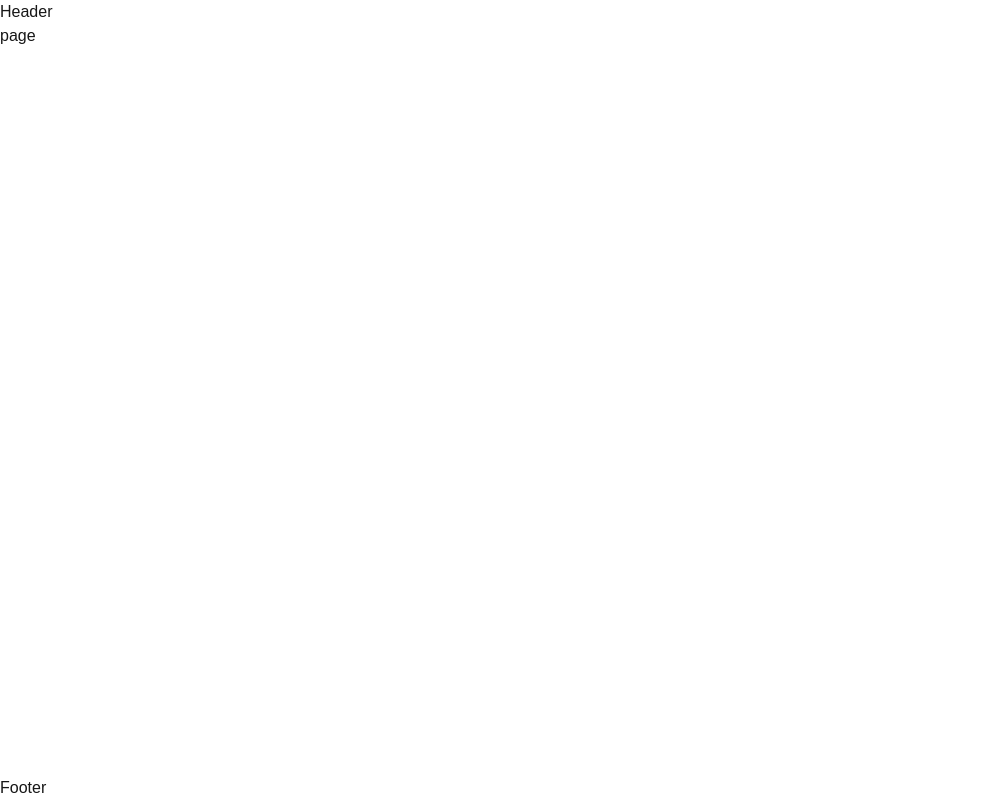
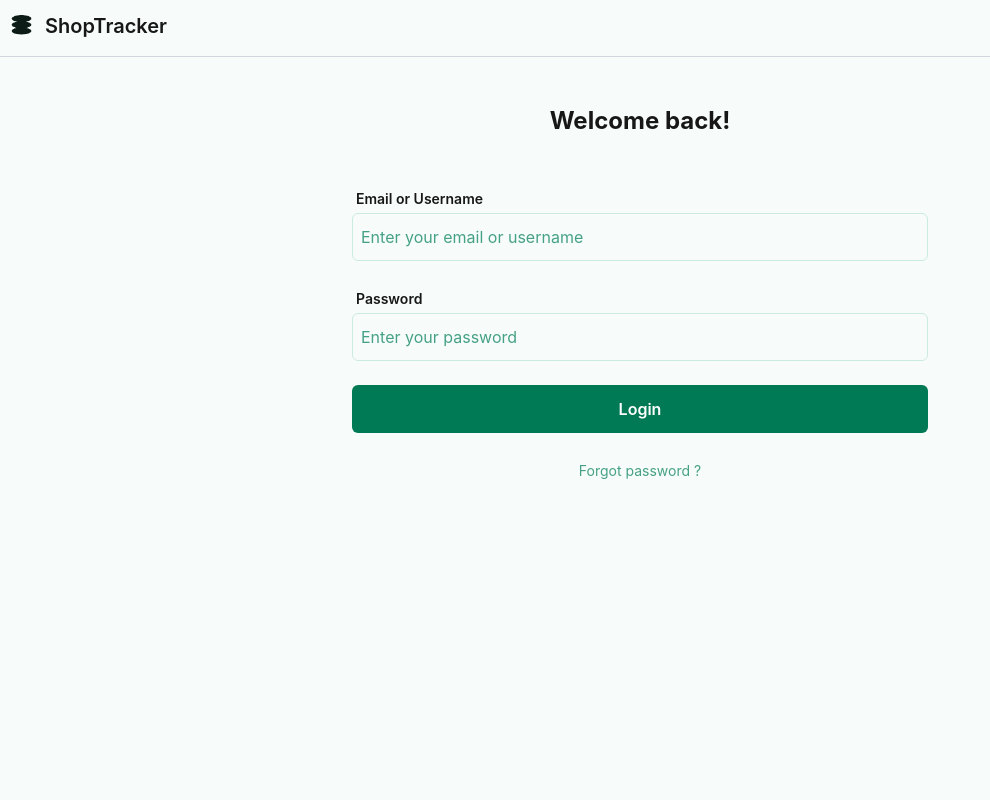
Before and after one commit to Jamison-lii/shopTracker-, a Next.js app: page / in a window 1280 px wide. Shown: the whole page, without its empty margins (0-990 px from the left). Built offline with nearby package versions, Linux system fonts and the light colour scheme.

Commit message:
login page progress

```diff
--- a/src/app/(dashboard)/layout.tsx
+++ b/src/app/(dashboard)/dashboard/layout.tsx
@@ -13,7 +13,7 @@ export default function DashboardLayout({ children }: DashboardLayoutProps) {
   return (
     <div className="dashboard-layout flex flex-col min-h-screen">
       <Header />
-      <main className="flex-1">{children}</main>
+      <main className="">{children}</main>
       <Footer />
     </div>
   );
--- /dev/null
+++ b/src/components/inputField/InputField.tsx
@@ -0,0 +1,34 @@
+"use client";
+
+import React from "react";
+
+interface InputFieldProps {
+  label: string;
+  placeholder: string;
+  type?: string;
+  value: string;
+  onChange: (e: React.ChangeEvent<HTMLInputElement>) => void;
+}
+
+const InputField: React.FC<InputFieldProps> = ({
+  label,
+  placeholder,
+  type = "text",
+  value,
+  onChange,
+}) => {
+  return (
+    <div className="flex pt-3 flex-col">
+      <div className="text-sm font-semibold ml-1">{label}</div>
+      <input
+        type={type}
+        value={value}
+        onChange={onChange}
+        className="border h-12 placeholder-[#45A185] border-[#CCEBE0] rounded-md p-2 mt-1 focus:outline-none focus:ring-2 focus:ring-[#45A185]"
+        placeholder={placeholder}
+      />
+    </div>
+  );
+};
+
+export default InputField;
--- a/src/components/login/Login.tsx
+++ b/src/components/login/Login.tsx
@@ -1,20 +1,68 @@
-import React from "react";
+"use client";
+import React, { useState } from "react";
+import InputField from "../inputField/InputField";
+import { useRouter } from "next/navigation";
 
 const Login = () => {
-  return(
-   <div className="flex justify-center items-center mt-16">
-     <div className="flex flex-col w-xl">
+  const [email, setEmail] = useState("");
+  const [password, setPassword] = useState("");
+  const router = useRouter();
+
+
+    const handleSave = () => {
+    // 🔎 Basic validation checks
+    if (!email || !password) {
+      alert("⚠️ Please fill in both email and password.");
+      return;
+    }
+
+    // 📧 Email format validation (simple regex)
+    const emailRegex = /^[^\s@]+@[^\s@]+\.[^\s@]+$/;
+    if (!emailRegex.test(email)) {
+      alert("❌ Please enter a valid email address.");
+      return;
+    }
+
+    // 💾 Save to localStorage if validation passes
+    const userData = { email, password };
+    localStorage.setItem("userData", JSON.stringify(userData));
+
+    alert("✅ Data saved to local storage!");
+    router.push("/dashboard");
+  };
+
+
+
+  return (
+    <div className="flex justify-center items-center mt-10">
+      <div className="flex flex-col w-xl">
         <div className="flex flex-col">
-            <div className="text-sm font-semibold ml-1">Email or Username</div>
-            <input
-              type="text"
-              className="border h-12  border-[#CCEBE0] rounded-md p-2 mt-1 focus:outline-none focus:ring-2 focus:ring-[#45A185]"
-              placeholder="Enter your email or username"
-            />
+          <InputField
+            label="Email or Username"
+            placeholder="Enter your email or username"
+            value={email}
+            onChange={(e) => setEmail(e.target.value)}
+          />
         </div>
-     </div>
-  </div>
-  )
+
+        <div className="flex pt-4 flex-col">
+          <InputField
+            label="Password"
+            placeholder="Enter your password"
+            type="password"
+            value={password}
+            onChange={(e) => setPassword(e.target.value)}
+          />
+        </div>
+
+        <button onClick={handleSave} className="bg-[#007A54] text-white h-12 rounded-md mt-6 font-semibold hover:bg-[#3b8e76] transition duration-300">
+          Login
+        </button>
+
+        <div className="text-sm text-center text-[#45A185] mt-7">Forgot password ?</div>
+      </div>
+    </div>
+  );
 };
 
 export default Login;
--- a/src/components/welcome/Welcome.tsx
+++ b/src/components/welcome/Welcome.tsx
@@ -6,7 +6,7 @@ const Welcome = () => {
       style={{ fontFamily: 'Inter, sans-serif', }}
       className="  w-full pt-12 flex flex-col  justify-center text-center gap-6"
     >
-      <div className="text-2xl  font-bold">Welcome</div>
+      <div className="text-2xl  font-bold">Welcome back!</div>
     </div>
   )
 }
```
Also changed, not shown: src/app/(dashboard)/dashboard/page.tsx (renamed from src/app/(dashboard)/page.tsx).
